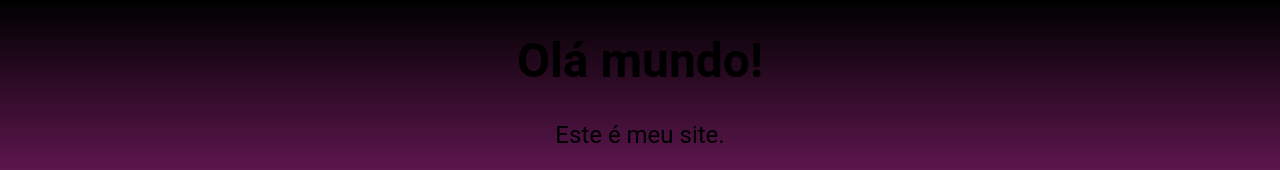
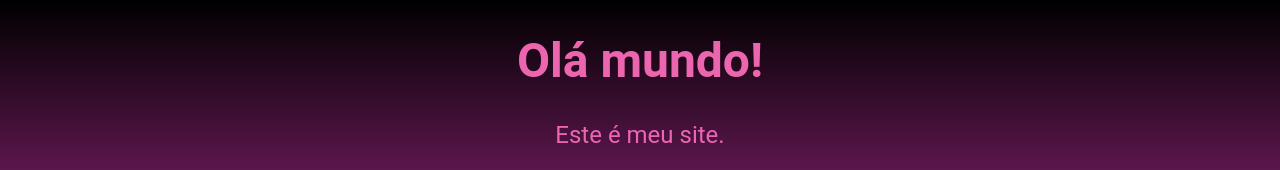
Before and after one commit to Gusttx-x/Gusttx-x.github.io, a plain HTML site: page index.html in a window 1280 px wide. Shown: the top 170 px of the page. Drawn offline with Linux system fonts and the light colour scheme; grey boxes are pictures that could not be loaded.

Commit message:
alterar css

```diff
--- a/estilo.css
+++ b/estilo.css
@@ -3,7 +3,7 @@ body{
     background-image: linear-gradient(black, rgb(230, 55, 192)
     );
 
-    color: black;
+    color: rgb(236, 101, 175);
     font-family: roboto ;
     font-size: x-large;
     text-align: center;
```
